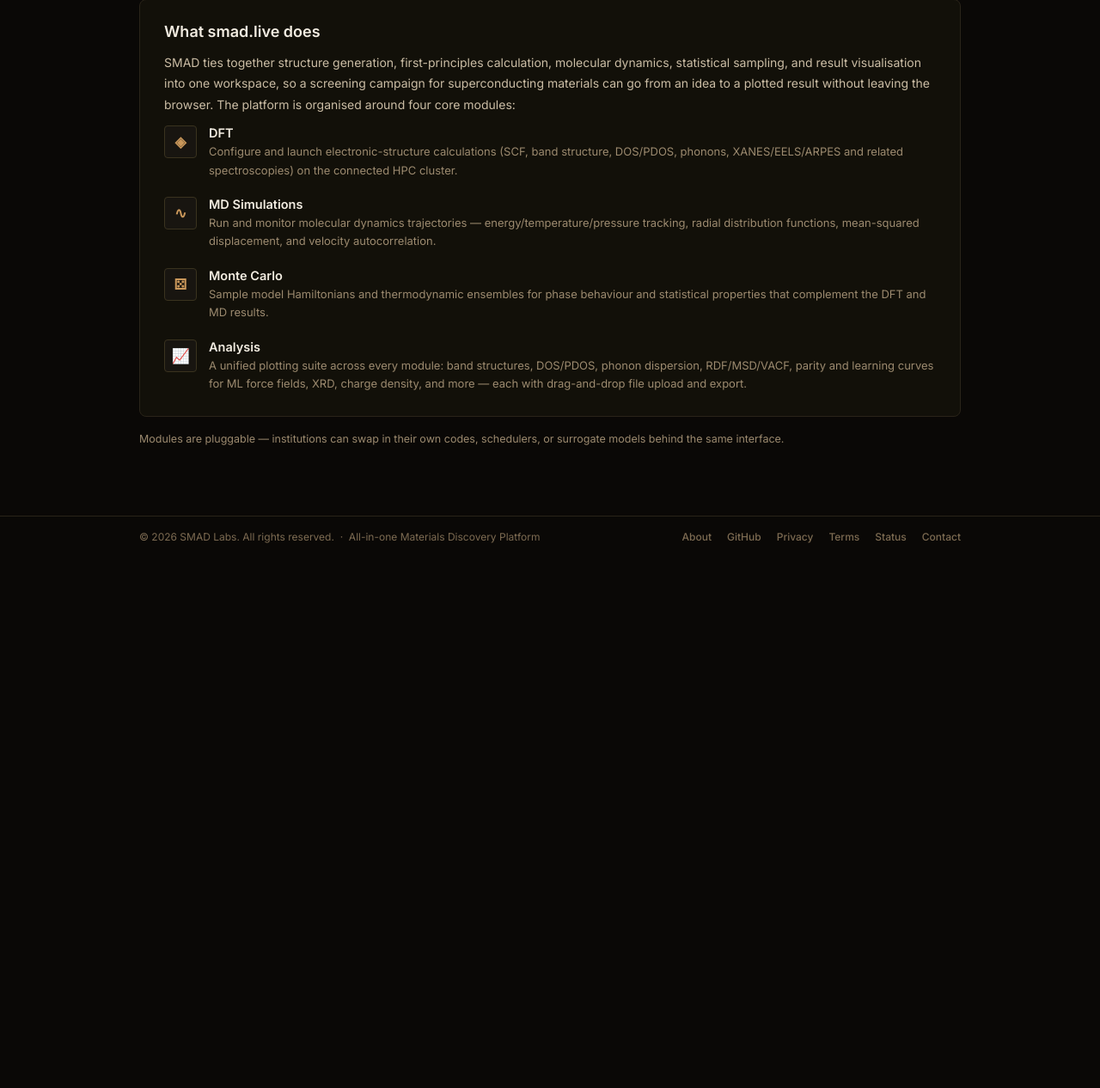
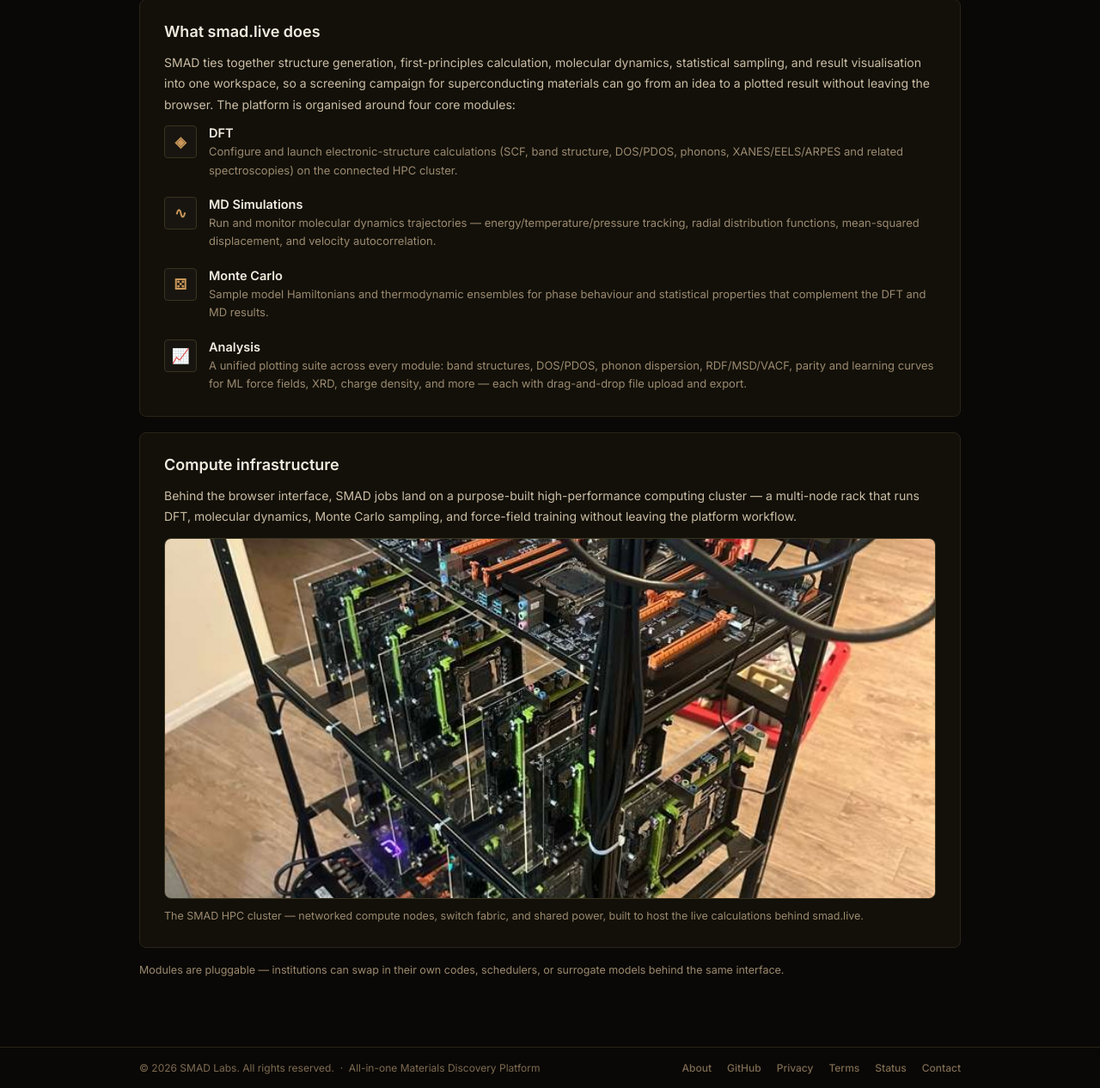
Before and after one commit to Itete5/smad, a FastAPI app: page /about in a window 1280 px wide. Shown: the part 278-1544 px from the top of the page at 86% size. Before the commit the page ends 910 px from the top, so only its background shows below. Run offline with FastAPI, Linux system fonts and the light colour scheme.

Commit message:
About: add HPC cluster photo to Platform tab

```diff
--- a/templates/about.html
+++ b/templates/about.html
@@ -147,6 +147,16 @@
     .platform-item h3{font-size:14.5px;margin:0 0 3px;color:var(--tx0);font-weight:600}
     .platform-item p{margin:0;color:var(--tx2);font-size:13px;line-height:1.65}
 
+    /* ── PLATFORM HPC PHOTO ── */
+    .platform-photo-wrap{margin:8px 0 0}
+    .platform-photo{
+      display:block;width:100%;max-height:420px;object-fit:cover;object-position:center;
+      border-radius:var(--r2);border:1px solid var(--bdr2);
+    }
+    .platform-photo-caption{
+      margin:10px 0 0;font-size:12.5px;color:var(--tx2);line-height:1.6;
+    }
+
     /* ── TEAM ── */
     .team-row{display:flex;gap:26px;align-items:flex-start;flex-wrap:wrap}
     .founder-photo{
@@ -253,6 +263,27 @@
                     </div>
                 </div>
             </div>
+
+            <div class="card">
+                <h2>Compute infrastructure</h2>
+                <p>
+                    Behind the browser interface, SMAD jobs land on a purpose-built high-performance computing
+                    cluster — a multi-node rack that runs DFT, molecular dynamics, Monte Carlo sampling, and
+                    force-field training without leaving the platform workflow.
+                </p>
+                <figure class="platform-photo-wrap">
+                    <img
+                        src="/static/hpc-cluster.png"
+                        alt="SMAD high-performance computing cluster: multi-shelf rack of compute nodes, network switch, and power supplies"
+                        class="platform-photo"
+                    >
+                    <figcaption class="platform-photo-caption">
+                        The SMAD HPC cluster — networked compute nodes, switch fabric, and shared power,
+                        built to host the live calculations behind smad.live.
+                    </figcaption>
+                </figure>
+            </div>
+
             <p class="muted">Modules are pluggable — institutions can swap in their own codes, schedulers, or surrogate models behind the same interface.</p>
         </div>
 
```
Also changed, not shown: scripts/build_about_page.py (+13 -0 lines), static/hpc-cluster.png (added).
